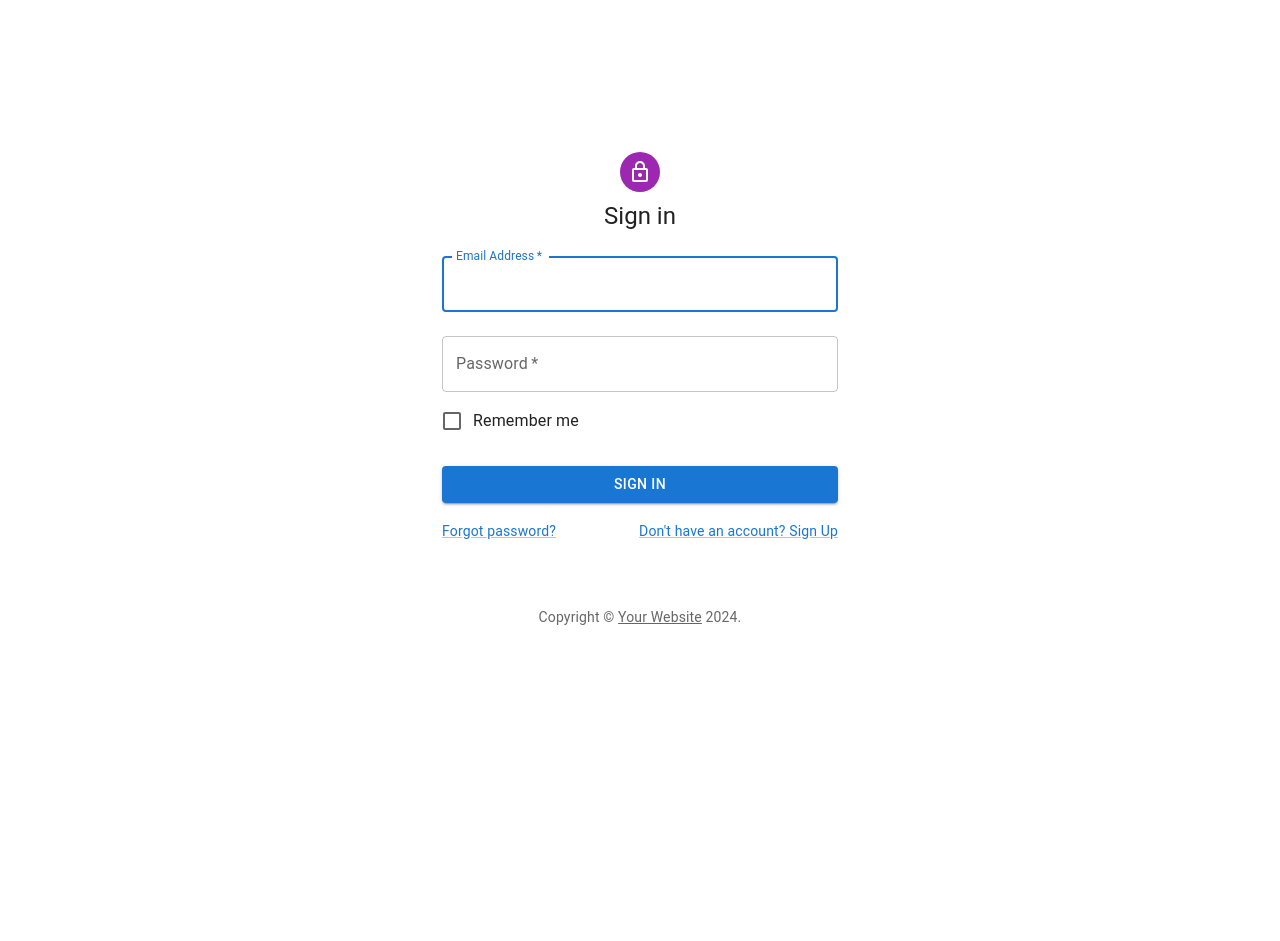
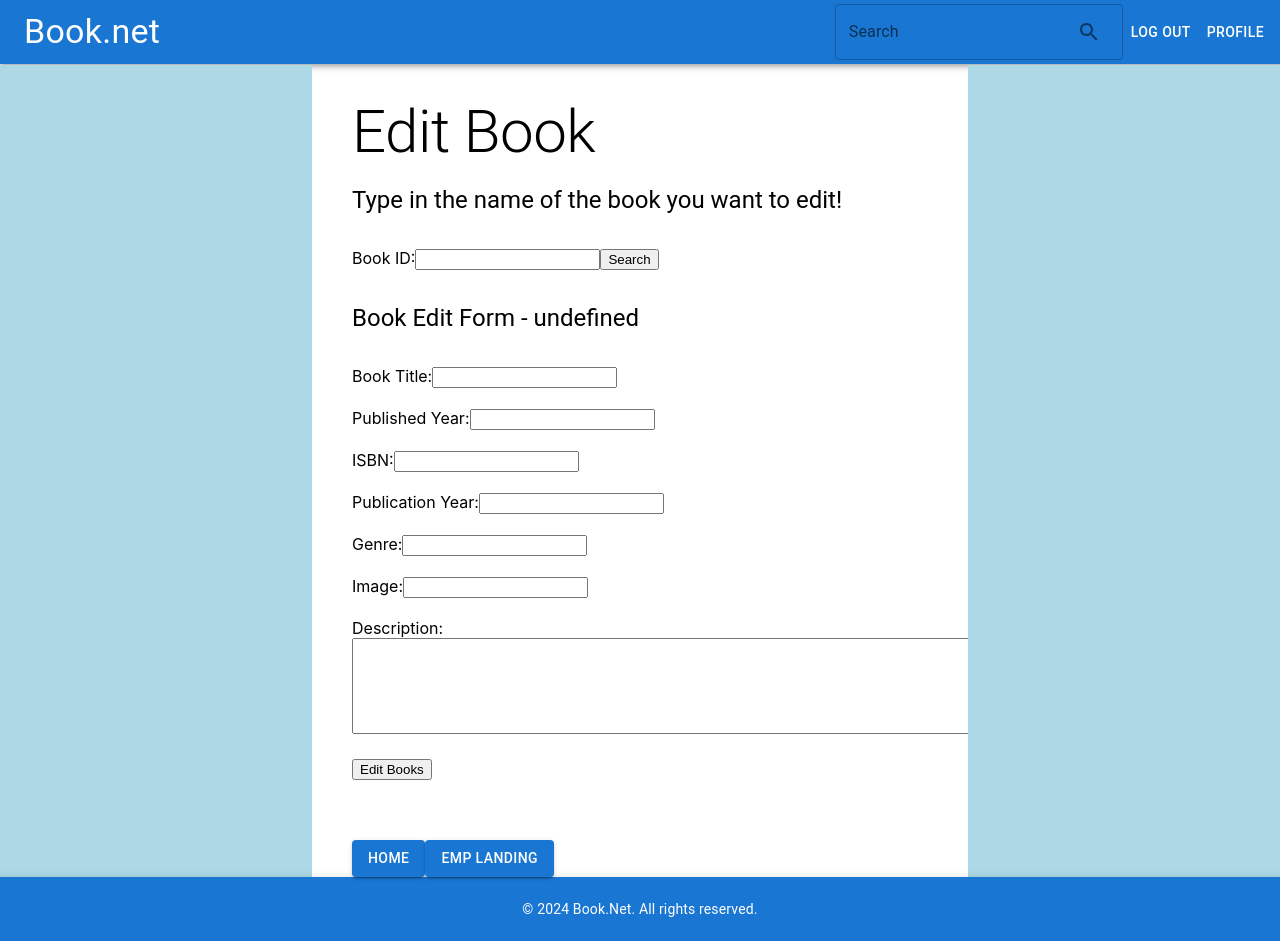
Before and after one commit to Blyndone/BookNet, a React (Create React App) app in the folder client/library-frontend/: page /employee/editbook in a window 1280 px wide. Before the commit this address led to /login. Before the commit the page ends 800 px from the top, so only its background shows below. Built offline with nearby package versions, Linux system fonts and the light colour scheme.

Commit message:
edit book refactor

```diff
--- a/client/library-frontend/src/App.js
+++ b/client/library-frontend/src/App.js
@@ -18,14 +18,18 @@ import "./App.css";
 function App() {
   const [email, setEmail] = useState("");
   const [role, setRole] = useState(localStorage.getItem("role") || "");
-  const [loggedIn, setLoggedIn] = useState(localStorage.getItem("loggedIn") === "true");
+  const [loggedIn, setLoggedIn] = useState(
+    localStorage.getItem("loggedIn") === "true"
+  );
 
-  useEffect(() => {
+  useEffect(
+    () => {
       // Save role and loggedIn state to localStorage whenever they change
       localStorage.setItem("role", role);
       localStorage.setItem("loggedIn", loggedIn);
-  }, [role, loggedIn]);
-
+    },
+    [role, loggedIn]
+  );
 
   useEffect(() => {
     // Fetch the user email and token from local storage
@@ -63,23 +67,50 @@ function App() {
       <BrowserRouter>
         <Routes>
           {/* Public routes */}
-          <Route path="/" element={<Home email={email} loggedIn={loggedIn} />} />
-          <Route path="/login" element={<Login setLoggedIn={setLoggedIn} setEmail={setEmail} />} />
-          <Route path="/signUp" element={<SignUp setLoggedIn={setLoggedIn}  setEmail={setEmail}/>} />
-          <Route path="/home" element={<LandingPage setLoggedIn={setLoggedIn} />} />
-          <Route path="/userhome" element={<UserHome setLoggedIn={setLoggedIn} />} />
-          <Route path="/profile" element={<Profile setLoggedIn={setLoggedIn} />} />
-          <Route path="/booksearch" element={<BookSearch setLoggedIn={setLoggedIn} />} />
-          <Route path="/events" element={<Events setLoggedIn={setLoggedIn} />} />
+          <Route
+            path="/"
+            element={<Home email={email} loggedIn={loggedIn} />}
+          />
+          <Route
+            path="/login"
+            element={<Login setLoggedIn={setLoggedIn} setEmail={setEmail} />}
+          />
+          <Route
+            path="/signUp"
+            element={<SignUp setLoggedIn={setLoggedIn} setEmail={setEmail} />}
+          />
+          <Route
+            path="/home"
+            element={<LandingPage setLoggedIn={setLoggedIn} />}
+          />
+          <Route
+            path="/userhome"
+            element={<UserHome setLoggedIn={setLoggedIn} />}
+          />
+          <Route
+            path="/profile"
+            element={<Profile setLoggedIn={setLoggedIn} />}
+          />
+          <Route
+            path="/booksearch"
+            element={<BookSearch setLoggedIn={setLoggedIn} />}
+          />
+          <Route
+            path="/events"
+            element={<Events setLoggedIn={setLoggedIn} />}
+          />
 
           {/* Private routes for employees */}
-          <Route element={<PrivateRoutes isLoggedIn={loggedIn} role={role} />}>
+          {/* UNCOMMENT  =================================================*/}
+          {/* <Route element={<PrivateRoutes isLoggedIn={loggedIn} role={role} />}> */}
           <Route path="employee">
             <Route path="emphome" element={<EmpHome />} />
             <Route path="editbook" element={<EditBook />} />
             <Route path="checkoutbook" element={<CheckoutBook />} />
             <Route path="returnbook" element={<ReturnBook />} />
-            </Route>
+            {/* </Route> */}
+
+            {/* UNCOMMENT  =================================================*/}
           </Route>
         </Routes>
       </BrowserRouter>
--- a/client/library-frontend/src/employee/editbook.js
+++ b/client/library-frontend/src/employee/editbook.js
@@ -14,32 +14,28 @@ import SideBar from ".././component/sidebar";
 const EditBook = props => {
   const { loggedIn, email } = props;
   const navigate = useNavigate();
-  const [data, setData] = useState({
-    book_id: "",
-    title: "",
-    author_id: "",
-    publisher: "",
-    isbn: "",
-    publication_year: "",
-    genre: "",
-    img: "",
-    count: ""
-  });
+  const [data, setData] = useState({});
 
   const [query, setQuery] = useState("");
 
   const handleSubmit = e => {
     e.preventDefault();
-    window.alert(query);
+    // window.alert(query);
     // if (!query) return;
 
     async function fetchData() {
       if (query.length == 0) {
         return;
       }
-      const response = await fetch(`http://localhost:3006/books/` + query);
+
+      let querystring = "?query=" + query + "&limit=1&offset=0";
+      const response = await fetch(
+        `http://localhost:3006/books/index/` + querystring
+      );
       const res = await response.json();
       // const results = data[0];
+      // setData(res);
+
       return res;
     }
 
@@ -60,13 +56,13 @@ const EditBook = props => {
           "Content-Type": "application/json"
         },
         body: JSON.stringify({
+          book_id: data.book_id,
           title: data.title,
-          publisher: data.publisher,
+          publishyear: data.publishyear,
           isbn: data.isbn,
-          publication_year: data.publication_year,
           genre: data.genre,
           img: data.img,
-          count: data.count
+          description: data.description
         })
       });
     }
@@ -97,10 +93,10 @@ const EditBook = props => {
             <div>
               <form onSubmit={handleSubmit}>
                 <label>
-                  Name:
+                  Book ID:
                   <input
-                    type="text"
-                    placeholder={null === data ? "Book Title" : data.title}
+                    type="number"
+                    placeholder={null === data ? "BookID" : data.book_id}
                     value={query}
                     onChange={e => {
                       setQuery(e.target.value);
@@ -117,15 +113,31 @@ const EditBook = props => {
               {/* Book Edit Form */}
               <Typography variant="h5" sx={{ mt: 4 }}>
                 Book Edit Form{null === data ? "" : " - " + data.title}
+                <br />
+                <br />
               </Typography>
+
+              <label>
+                Book Title:
+                <input
+                  type="text"
+                  placeholder={null === data ? "Book Title" : data.title}
+                  value={data.title}
+                  onChange={e => {
+                    setData({ ...data, title: e.target.value });
+                  }}
+                />
+              </label>
+              <br />
+              <br />
               <form onSubmit={submitEditBook}>
                 <label>
-                  Publisher:
+                  Published Year:
                   <input
                     type="text"
-                    value={data.publisher}
+                    value={data.publishyear}
                     onChange={e => {
-                      setData({ ...data, publisher: e.target.value });
+                      setData({ ...data, publishyear: e.target.value });
                     }}
                   />
                 </label>
@@ -180,12 +192,15 @@ const EditBook = props => {
                 <br />
                 <br />
                 <label>
-                  Count:
-                  <input
+                  Description: <br />
+                  <textarea
+                    rows={6}
+                    cols={100}
+                    resize={"none"}
                     type="text"
-                    value={data.count}
+                    value={data.description}
                     onChange={e => {
-                      setData({ ...data, count: e.target.value });
+                      setData({ ...data, description: e.target.value });
                     }}
                   />
                 </label>
```
Also changed, not shown: 1 other file (tests, documents, lock files or other folders). Lines whose indentation alone changed are shown as unchanged.
